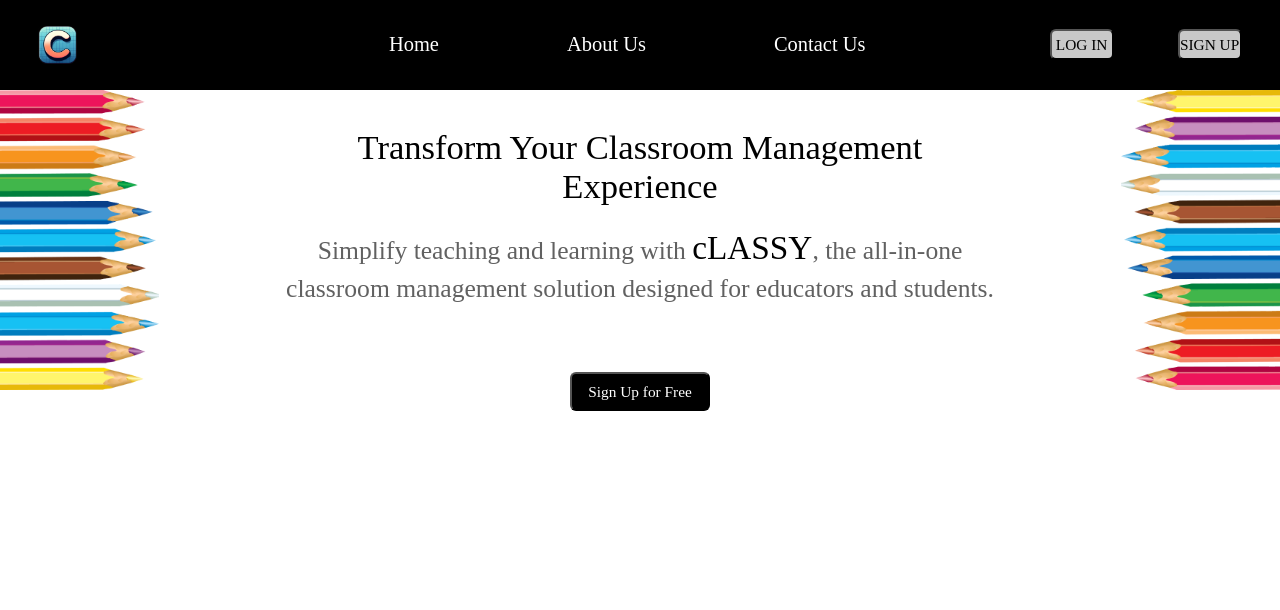
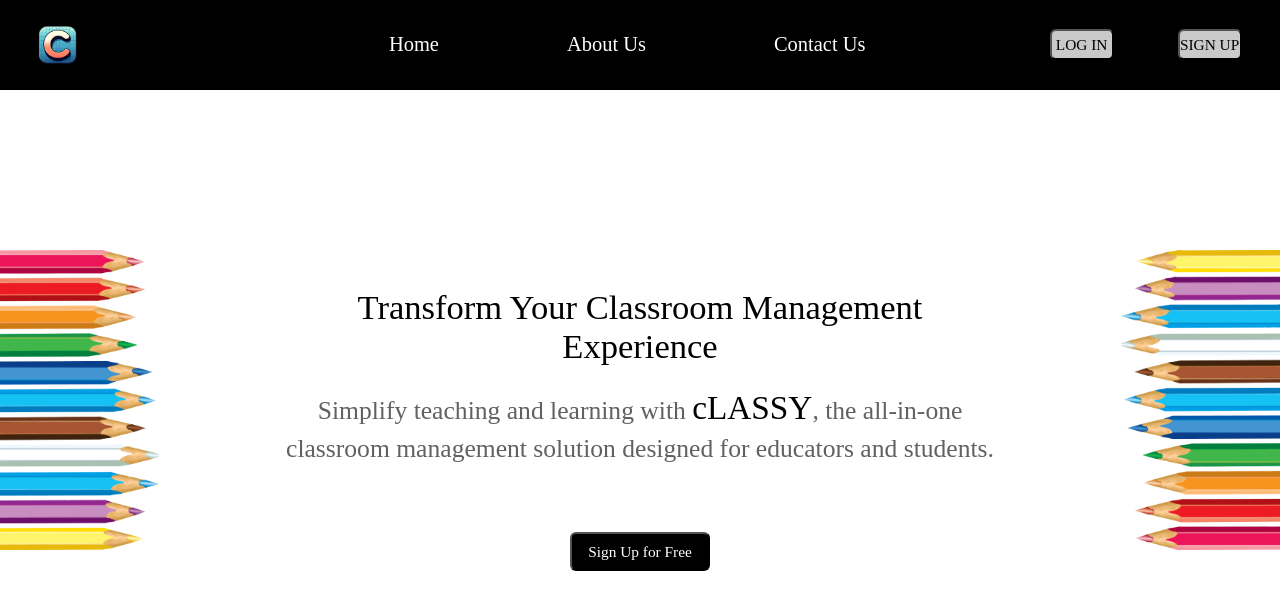
Before and after one commit to Team-Hackathon-2024/CL-Frontend, a React (Vite) app: page / in a window 1280 px wide. Shown: the top 610 px of the page. Built offline with nearby package versions, Linux system fonts and the light colour scheme; a web font is replaced by a local one.

Commit message:
Update index.css

```diff
--- a/src/index.css
+++ b/src/index.css
@@ -95,6 +95,7 @@ nav i{
 .content{
   height: calc(100% - 100px);
   width: 100%;
+  padding-top: 10rem;
   /* background-color: rgb(213, 156, 87); */
   position: relative;
   display: flex;
```
